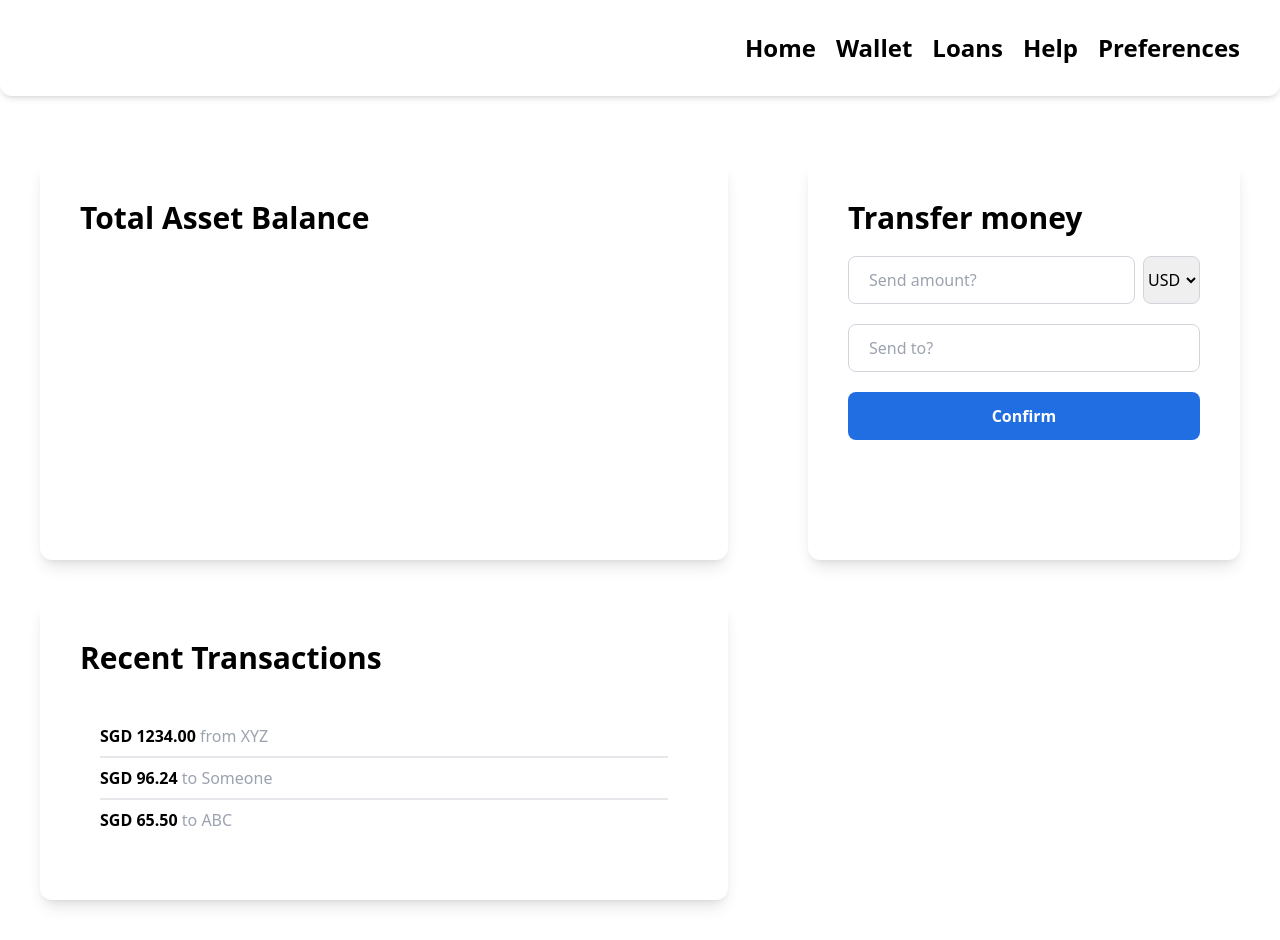
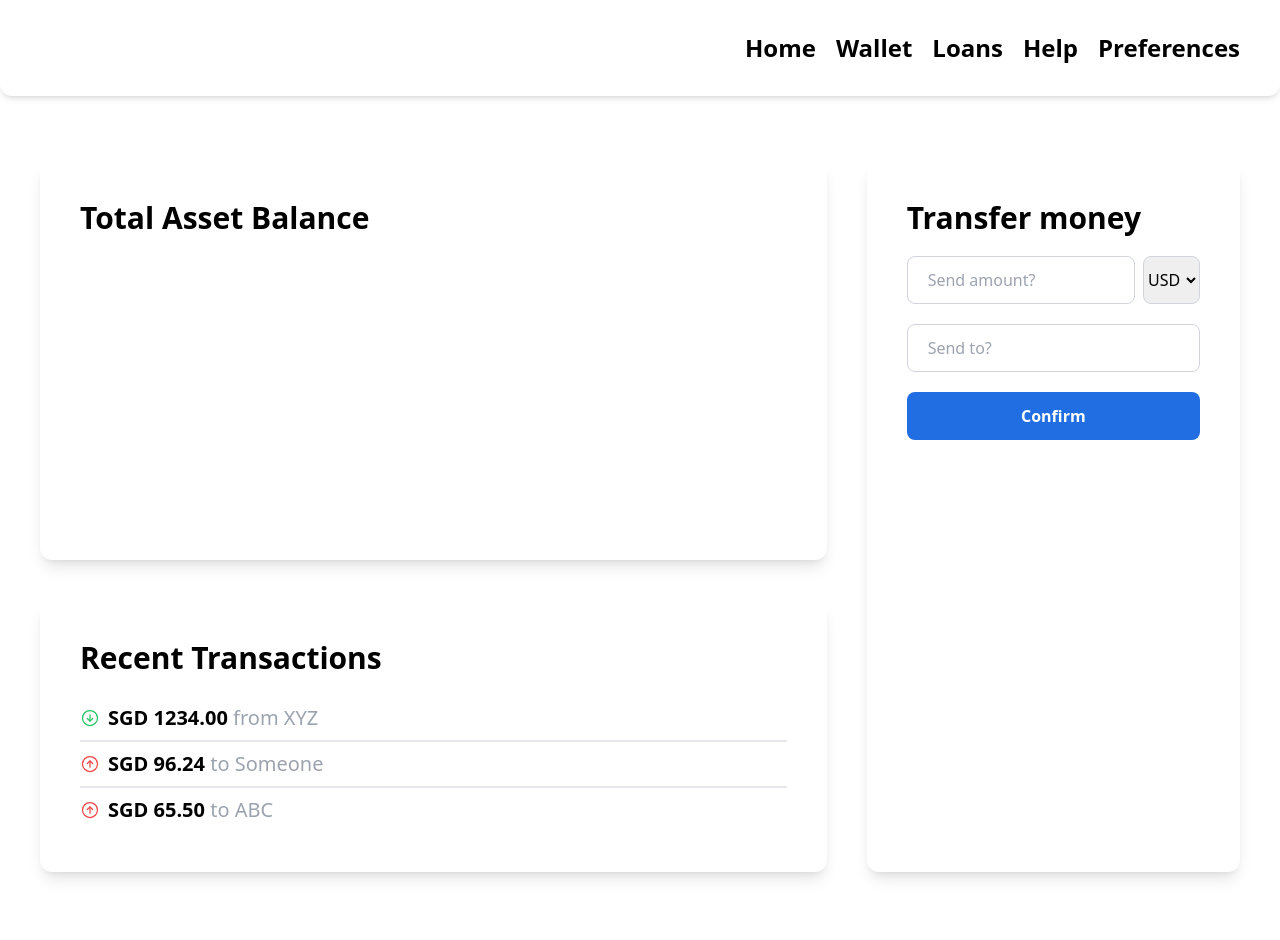
Before and after one commit to arashnrim/feducia, a Next.js app in the folder frontend/: page /home in a window 1280 px wide. After the commit the page ends 912 px from the top, so only its background shows below. Built offline with nearby package versions, Linux system fonts and the light colour scheme.

Commit message:
Add icons and improve styles

```diff
--- a/frontend/package.json
+++ b/frontend/package.json
@@ -10,6 +10,7 @@
   "dependencies": {
     "@supabase/supabase-js": "^1.30.6",
     "next": "12.1.0",
+    "phosphor-react": "^1.4.0",
     "react": "17.0.2",
     "react-dom": "17.0.2"
   },
--- a/frontend/pages/home.jsx
+++ b/frontend/pages/home.jsx
@@ -1,3 +1,4 @@
+import { ArrowCircleDown, ArrowCircleUp } from "phosphor-react";
 import Layout from "../components/Layout";
 
 const Home = () => {
@@ -9,11 +10,13 @@ const Home = () => {
 
   return (
     <Layout>
-      <main className="grid grid-cols-5 p-10 pt-40 gap-y-10 gap-x-20 min-h-screen h-fit">
-        <section className="col-span-3 p-10 space-y-5 bg-white shadow-lg h-[50vh] rounded-xl">
+      <main className="grid min-h-screen grid-cols-3 gap-10 p-10 pt-40 h-fit">
+        <section className="col-span-2 p-10 space-y-5 bg-white shadow-lg h-[50vh] rounded-xl">
           <h1 className="text-3xl font-bold">Total Asset Balance</h1>
+          {/* TODO: Implement charting ability */}
         </section>
-        <section className="col-span-2 p-10 space-y-5 bg-white shadow-lg rounded-xl">
+
+        <section className="row-span-2 p-10 space-y-5 bg-white shadow-lg rounded-xl">
           <h1 className="text-3xl font-bold">Transfer money</h1>
           <div className="flex flex-row space-x-2">
             <input
@@ -35,20 +38,27 @@ const Home = () => {
           </button>
         </section>
 
-        <section className="col-span-3 p-10 space-y-5 bg-white shadow-lg h-fit rounded-xl">
+        <section className="col-span-2 p-10 space-y-5 bg-white shadow-lg h-fit rounded-xl">
           <h1 className="text-3xl font-bold">Recent Transactions</h1>
-          <div className="p-5 divide-y-2 divide-gray-200">
+          <div className="divide-y-2 divide-gray-200">
             {recentTransactions.map((transaction) => (
-              <p
-                className="py-2 text-gray-400 font-xl"
+              <div
                 key={transaction.amount}
+                className="flex items-center py-2 space-x-2 text-xl"
               >
+                {transaction.type === "receive" ? (
+                  <ArrowCircleDown className="text-green-500" />
+                ) : (
+                  <ArrowCircleUp className="text-red-500" />
+                )}
+                <p className="text-gray-400">
                   <span className="font-bold text-black">
                     {transaction.amount}
                   </span>{" "}
                   {transaction.type === "receive" ? "from" : "to"}{" "}
                   {transaction.person}
                 </p>
+              </div>
             ))}
           </div>
         </section>
```
Also changed, not shown: 1 other file (tests, documents, lock files or other folders). Lines whose indentation alone changed are shown as unchanged.
